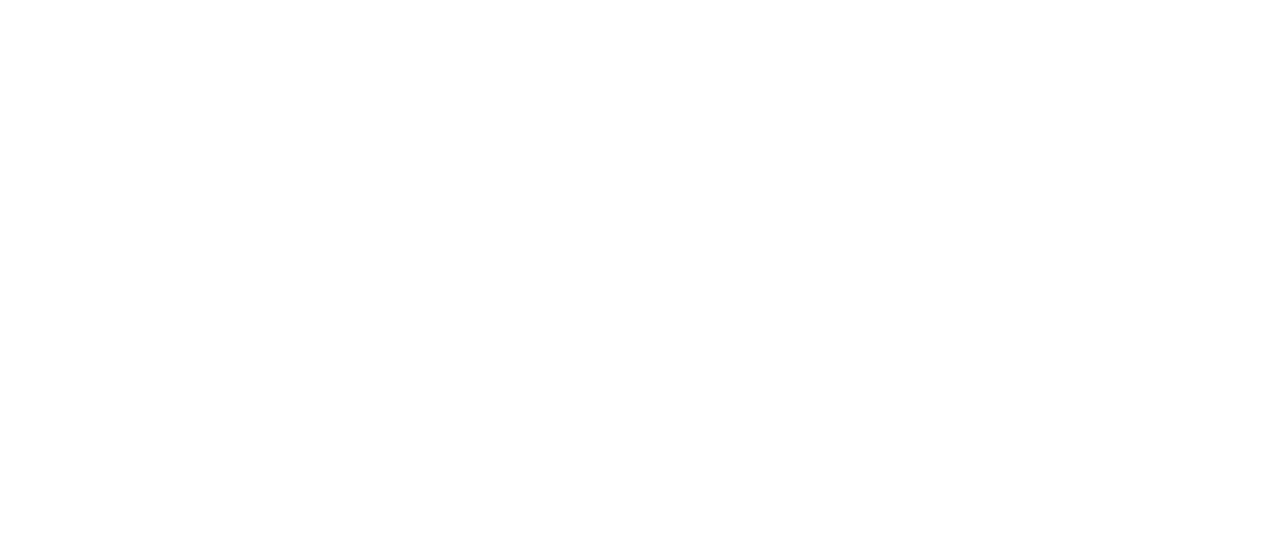
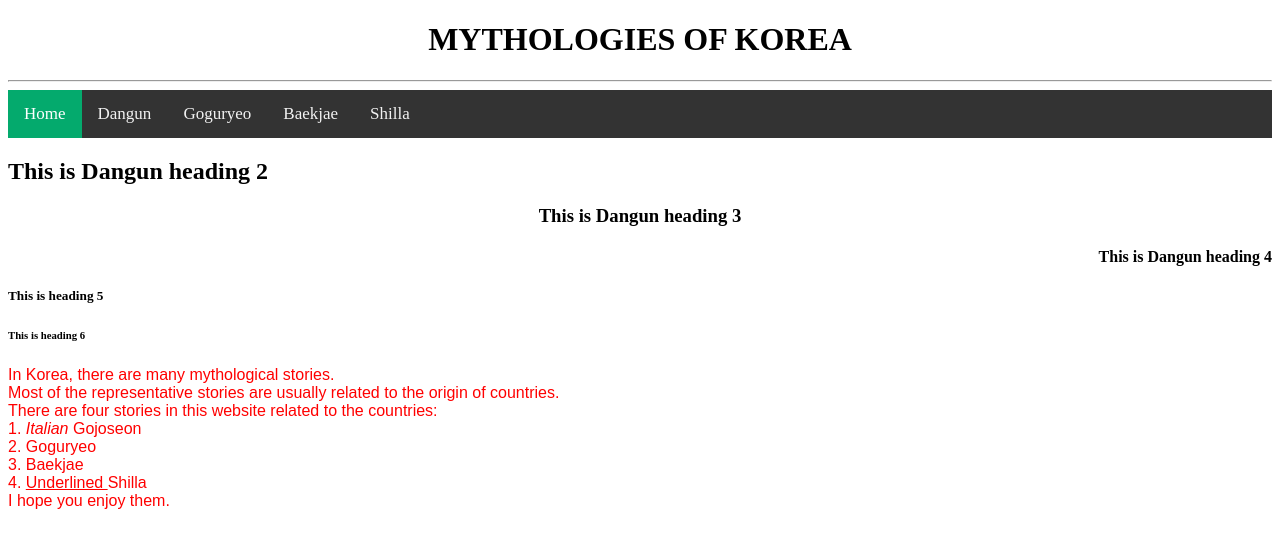
Before and after one commit to jdmar3-comp426/a01-peter-h-wi, a website: page dangun.html in a window 1280 px wide. Drawn offline with Linux system fonts and the light colour scheme.

Commit message:
Adding top navigation menu with hovering. Also, add them into each page

```diff
--- a/baekjae.html
+++ b/baekjae.html
@@ -0,0 +1,38 @@
+<!DOCTYPE html>
+<html lang="en">
+    <head>
+        <meta charset="UTF-8">
+        <meta name="viewport" content="width=device-width, initial-scale=1.0">
+        <title>Mythologies of Korea</title>
+        <link rel="stylesheet" type="text/css" href="styles.css" />
+    </head>
+    <body>
+        <div>
+            <center>
+                <h1 id="main_header">MYTHOLOGIES OF KOREA</h1>
+                <hr />
+            </center>
+            <div class="topnav">
+                <a class="active" href="index.html">Home</a>
+                <a href="dangun.html">Dangun</a>
+                <a href="goguryeo.html">Goguryeo</a>
+                <a href="baekjae.html">Baekjae</a>
+                <a href="shilla.html">Shilla</a>
+            </div>
+            <h2 align = "left">This is Baekjae heading 2</h2>
+            <h3 align = "center">This is Baekjae heading 3</h3>
+            <h4 align = "right">This is Baekjae heading 4</h4>
+            <h5>This is heading 5</h5>
+            <h6>This is heading 6</h6>
+            <p id="main_body" style = "font-family:arial; color:#FF0000;">In Korea, there are many mythological stories.<br/>
+                Most of the representative stories are usually related to the origin of countries.<br/>
+                There are four stories in this website related to the countries:<br/>
+                1. <i>Italian </i>Gojoseon<br/>
+                2. Goguryeo<br/>
+                3. Baekjae<br/>
+                4. <u>Underlined </u>Shilla<br/>
+                I hope you enjoy them.
+            </p>
+        </div>
+    </body>
+</html>
--- a/dangun.html
+++ b/dangun.html
@@ -0,0 +1,38 @@
+<!DOCTYPE html>
+<html lang="en">
+    <head>
+        <meta charset="UTF-8">
+        <meta name="viewport" content="width=device-width, initial-scale=1.0">
+        <title>Mythologies of Korea</title>
+        <link rel="stylesheet" type="text/css" href="styles.css" />
+    </head>
+    <body>
+        <div>
+            <center>
+                <h1 id="main_header">MYTHOLOGIES OF KOREA</h1>
+                <hr />
+            </center>
+            <div class="topnav">
+                <a class="active" href="index.html">Home</a>
+                <a href="dangun.html">Dangun</a>
+                <a href="goguryeo.html">Goguryeo</a>
+                <a href="baekjae.html">Baekjae</a>
+                <a href="shilla.html">Shilla</a>
+            </div>
+            <h2 align = "left">This is Dangun heading 2</h2>
+            <h3 align = "center">This is Dangun heading 3</h3>
+            <h4 align = "right">This is Dangun heading 4</h4>
+            <h5>This is heading 5</h5>
+            <h6>This is heading 6</h6>
+            <p id="main_body" style = "font-family:arial; color:#FF0000;">In Korea, there are many mythological stories.<br/>
+                Most of the representative stories are usually related to the origin of countries.<br/>
+                There are four stories in this website related to the countries:<br/>
+                1. <i>Italian </i>Gojoseon<br/>
+                2. Goguryeo<br/>
+                3. Baekjae<br/>
+                4. <u>Underlined </u>Shilla<br/>
+                I hope you enjoy them.
+            </p>
+        </div>
+    </body>
+</html>
--- a/styles.css
+++ b/styles.css
@@ -0,0 +1,23 @@
+.topnav {
+    background-color: #333;
+    overflow: hidden;
+}
+
+.topnav a {
+    float: left;
+    color: #f2f2f2;
+    text-align: center;
+    padding: 14px 16px;
+    text-decoration: none;
+    font-size: 17px;
+}
+
+.topnav a:hover {
+    background-color: #ddd;
+    color: black;
+}
+
+.topnav a.active {
+    background-color: #04AA6D;
+    color:white;
+}
```
Also changed, not shown: goguryeo.html (+38 -0 lines), index.html (+11 -3 lines), shilla.html (+38 -0 lines).
